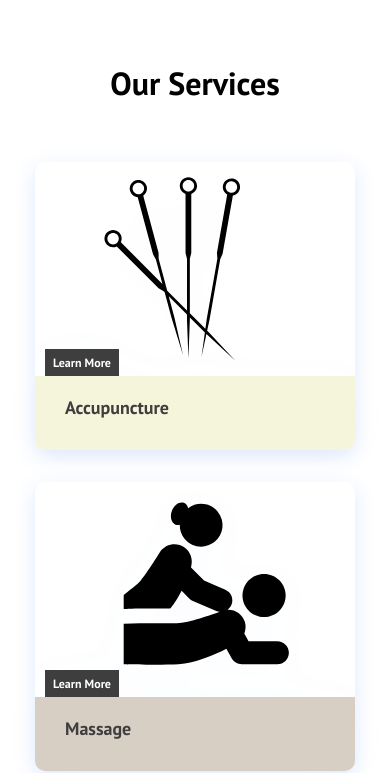
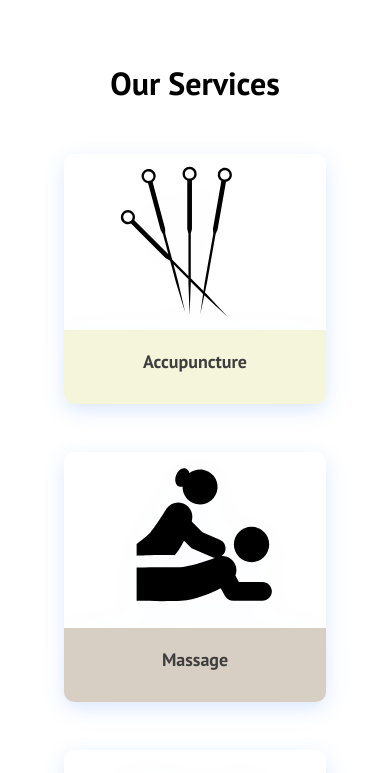
Before and after one commit to JayChuang8/chinese-medical-centre-webapp, a React (Create React App) app: page / in a window 390 px wide. Shown: the part 846-1619 px from the top of the page. Built offline with nearby package versions, Linux system fonts and the light colour scheme.

Commit message:
Minor tweaks

```diff
--- a/src/App.css
+++ b/src/App.css
@@ -5,10 +5,7 @@
   font-family: "PT Sans", sans-serif;
 }
 
-.home,
-.services,
-.products,
-.contact {
+.home {
   display: flex;
   height: 90vh;
   align-items: center;
@@ -21,8 +18,8 @@
   background-position: center;
   background-size: cover;
   background-repeat: no-repeat;
-  color: #fff;
-  font-size: 100px;
+  color: #574747;
+  font-size: 50px;
   height: 50vh;
 }
 
@@ -34,7 +31,7 @@
   background-size: cover;
   background-repeat: no-repeat;
   color: #333;
-  font-size: 100px;
+  font-size: 50px;
   height: 50vh;
   display: flex;
   justify-content: center;
@@ -58,11 +55,29 @@
   background-color: #ead8c0;
 }
 
+.contact-page {
+  display: flex;
+  flex-direction: column;
+  height: 100vh;
+}
+
 .contact {
+  align-items: center;
   background-image: url("/images/background-contact.jpg");
   background-position: center;
+  background-repeat: no-repeat;
   background-size: cover;
-  background-repeat: no-repeat;
   color: #fff;
-  font-size: 100px;
+  display: flex;
+  flex-direction: column;
+  flex-grow: 1;
+  font-size: 50px;
+  justify-content: center;
+  text-align: center;
+  color: #333;
 }
+
+.contact-info {
+  font-size: 20px;
+  margin-top: 10px;
+}
--- a/src/components/Footer.css
+++ b/src/components/Footer.css
@@ -108,6 +108,7 @@
 .footer-text {
   color: #fff;
   margin-bottom: 16px;
+  text-align: center;
 }
 
 .footer-text a {
--- a/src/components/ServiceRateSection.css
+++ b/src/components/ServiceRateSection.css
@@ -1,8 +1,13 @@
+.services-section-container {
+  overflow-x: auto;
+}
+
 .services-table {
   width: 100%;
   max-width: 800px;
   margin: 0 auto;
   font-size: 20px;
+  border-collapse: collapse;
 }
 
 .services-table th,
@@ -10,6 +15,7 @@
   border: 1px solid #ddd;
   padding: 16px 24px;
   text-align: left;
+  white-space: nowrap;
 }
 
 .services-table th {
@@ -24,3 +30,30 @@
 .services-table tbody tr:hover {
   background-color: #e6e6e6;
 }
+
+@media only screen and (max-width: 768px) {
+  .services-table {
+    font-size: 16px;
+  }
+
+  .services-table th,
+  .services-table td {
+    padding: 10px 12px;
+  }
+}
+
+@media only screen and (max-width: 480px) {
+  .services-section-container {
+    overflow-x: auto;
+  }
+
+  .services-table {
+    font-size: 14px;
+    min-width: 100%;
+  }
+
+  .services-table th,
+  .services-table td {
+    padding: 8px 10px;
+  }
+}
--- a/src/components/ServicesSection.css
+++ b/src/components/ServicesSection.css
@@ -7,31 +7,9 @@ h1 {
   text-align: center;
 }
 
-.services-section-container {
-  display: flex;
-  flex-flow: column;
-  align-items: center;
-  max-width: 1120px;
-  width: 90%;
-  margin: 0 auto;
-}
-
 .services-section-wrapper {
   position: relative;
   margin: 50px 0 45px;
-}
-
-.services-section-items {
-  margin-bottom: 24px;
-}
-
-.services-section-item {
-  border-radius: 10px;
-  display: flex;
-  flex: 1;
-  margin: 0 1rem;
-  margin: 0.5rem;
-  min-width: 20rem;
 }
 
 .services-section-item-link {
@@ -51,25 +29,6 @@ h1 {
   width: 100%;
   padding-top: 67%;
   overflow: hidden;
-}
-
-.fade-img {
-  animation-name: fade-img;
-  animation-duration: 2s;
-}
-
-.services-section-item-pic-wrap::after {
-  content: attr(data-category);
-  position: absolute;
-  bottom: 0;
-  margin-left: 10px;
-  padding: 6px 8px;
-  max-width: calc((100%) - 60px);
-  font-size: 12px;
-  font-weight: 700;
-  color: #fff;
-  background-color: #3e3e3e;
-  box-sizing: border-box;
 }
 
 .services-section-item-img {
@@ -101,20 +60,28 @@ h1 {
   line-height: 24px;
 }
 
-@media only screen and (min-width: 1200px) {
-  .content-blog-container {
-    width: 84%;
+.services-section-items {
+  display: flex;
+  flex-wrap: wrap;
+  justify-content: center;
+  gap: 1rem;
+  list-style: none;
+}
+
+.services-section-item {
+  flex: 0 1 calc(50% - 1rem);
+  max-width: 18rem;
+  height: 250px;
+  display: flex;
+  align-items: center;
+  justify-content: center;
+  text-align: center;
+  border-radius: 10px;
+  margin-bottom: 2rem;
+}
+
+@media only screen and (max-width: 768px) {
+  .services-section-item {
+    flex: 0 1 100%;
   }
 }
-
-@media only screen and (min-width: 1024px) {
-  .services-section-items {
-    display: flex;
-  }
-}
-
-@media only screen and (max-width: 1024px) {
-  .services-section-item {
-    margin-bottom: 2rem;
-  }
-}
--- a/src/components/ServicesSection.tsx
+++ b/src/components/ServicesSection.tsx
@@ -6,7 +6,6 @@ function ServicesSection() {
   return (
     <div className="services-section">
       <h1>Our Services</h1>
-      <div className="services-section-container">
       <div className="services-section-wrapper">
         <ul className="services-section-items">
           <CardItem
@@ -40,7 +39,6 @@ function ServicesSection() {
         </ul>
       </div>
     </div>
-    </div>
   );
 }
 
--- a/src/components/pages/Contact.tsx
+++ b/src/components/pages/Contact.tsx
@@ -4,9 +4,21 @@ import Footer from "../Footer";
 
 export default function Contact() {
   return (
-    <>
-      <h1 className="contact">Contact Us</h1>
+    <div className="contact-page">
+      <h1 className="contact">
+        Contact Us
+        <div className="contact-info">
+          <a
+            href="https://www.google.ca/maps/dir//363+Heritage+Dr+SE,+Calgary,+AB+T2H+1M8/@50.978491,-114.1440723,12z/data=!3m1!4b1!4m8!4m7!1m0!1m5!1m1!1s0x537170e03dc08f91:0x89c452b78512776e!2m2!1d-114.061672!2d50.97852?entry=ttu&g_ep=EgoyMDI1MDIxMC4wIKXMDSoASAFQAw%3D%3D"
+            target="_blank"
+            rel="noopener noreferrer"
+          >
+            363 Heritage Dr SE, Calgary, AB
+          </a>
+          <div>403-802-3883</div>
+        </div>
+      </h1>
       <Footer />
-    </>
+    </div>
   );
 }
```
Lines whose indentation alone changed are shown as unchanged.
